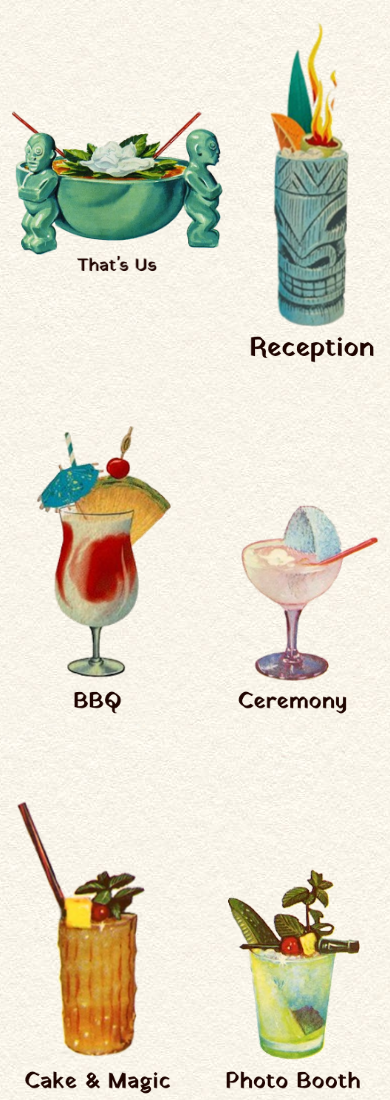
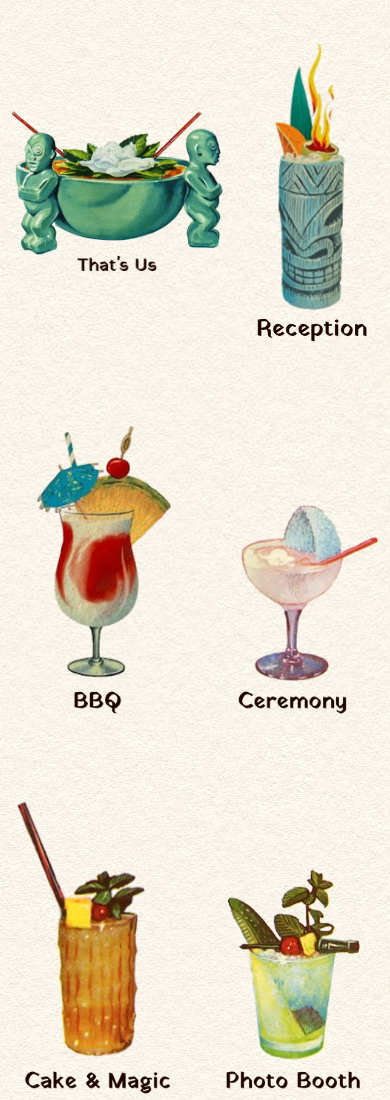
Before and after one commit to em13914/august-23-2024, a website: page index.html in a window 390 px wide. Shown: the top 1100 px of the page. Drawn offline with Linux system fonts and the light colour scheme; a web font is replaced by a local one.

Commit message:
Update style.css

```diff
--- a/css/style.css
+++ b/css/style.css
@@ -250,7 +250,4 @@ img {
     font-size: 1.2rem;
     padding-bottom: 6%;
   }
-  #reception {
-    max-width: 80%;
-  }
 }
```
